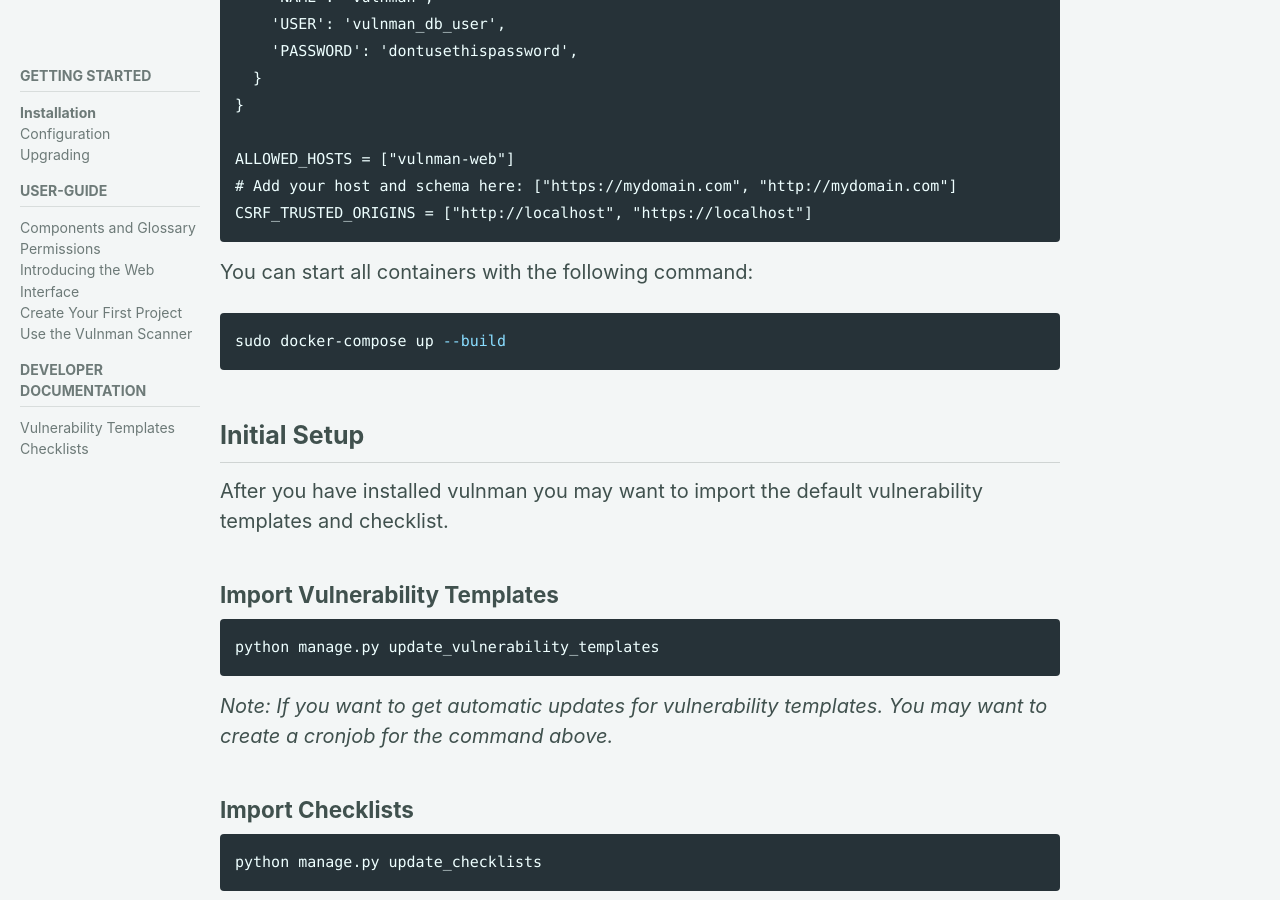
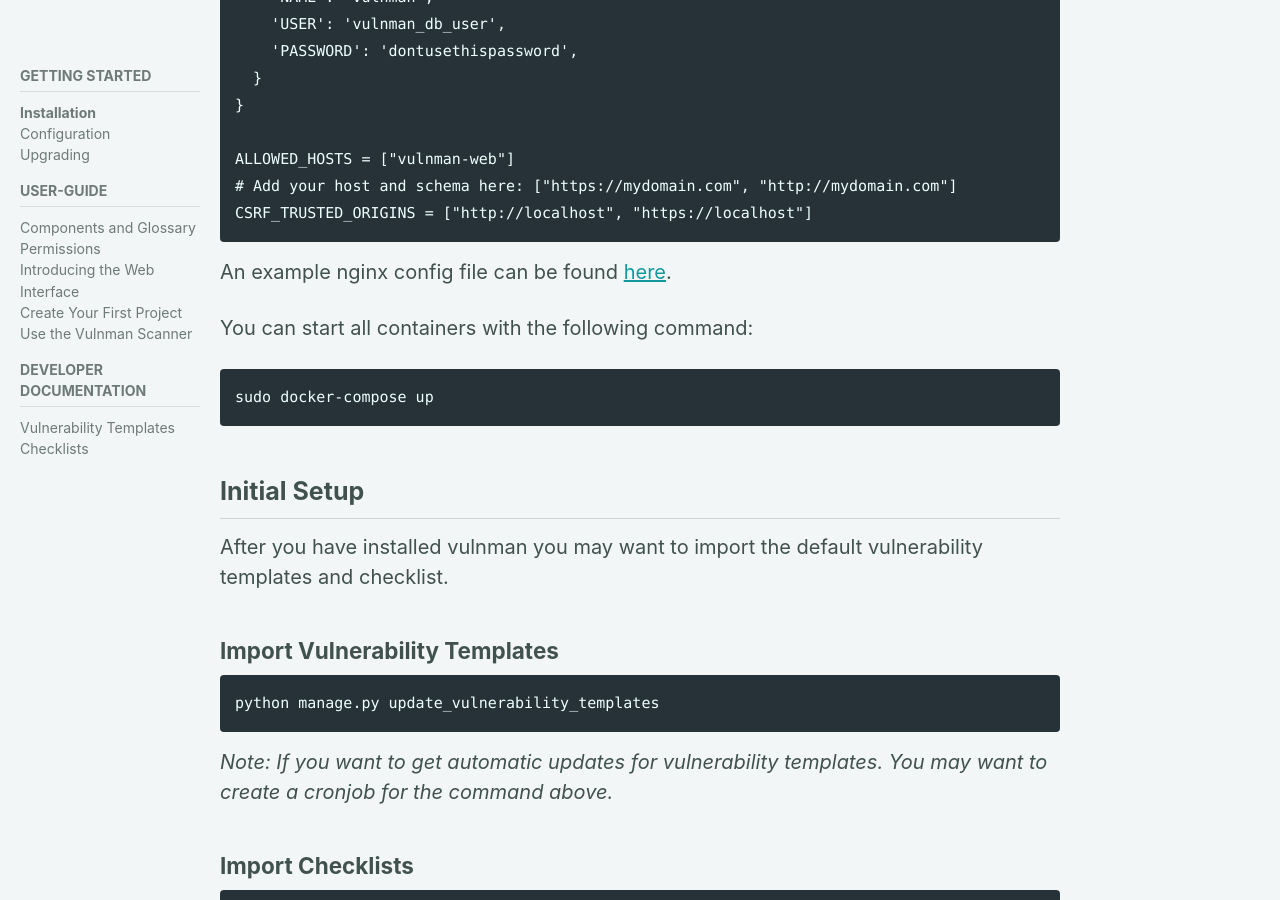
Before and after one commit to vulnman/vulnman.github.io, a Jekyll site: the page built from _docs/01_getting_started/01-install.md, in a window 1280 px wide and 900 px high, scrolled down 3307 px. Built offline with Jekyll 4.4.1, drawn with Linux system fonts in a browser that asks for light colours; cached includes are drawn as plain includes; comment, search, counter and statistics services are not loaded.

Commit message:
update docker instructions

````diff
--- a/_docs/01_getting_started/01-install.md
+++ b/_docs/01_getting_started/01-install.md
@@ -99,7 +99,7 @@ server {
 
 ## With docker-compose
 
-Adjust the credentials and paths in the `docker-compose.yml` file.
+Adjust the credentials and paths in the [docker-compose.yml](https://github.com/vulnman/vulnman/blob/main/docker-compose.yml) file.
 
 For the docker image to work, you need to set up vulnman to use a [postgres database](/docs/getting-started/configuration#postgresql).
 
@@ -132,11 +132,12 @@ ALLOWED_HOSTS = ["vulnman-web"]
 CSRF_TRUSTED_ORIGINS = ["http://localhost", "https://localhost"]
 ```
 
+An example nginx config file can be found [here](https://github.com/vulnman/vulnman/blob/main/docker/nginx.conf).
 
 You can start all containers with the following command:
 
 ```bash
-sudo docker-compose up --build
+sudo docker-compose up
 ```
 
 
````
